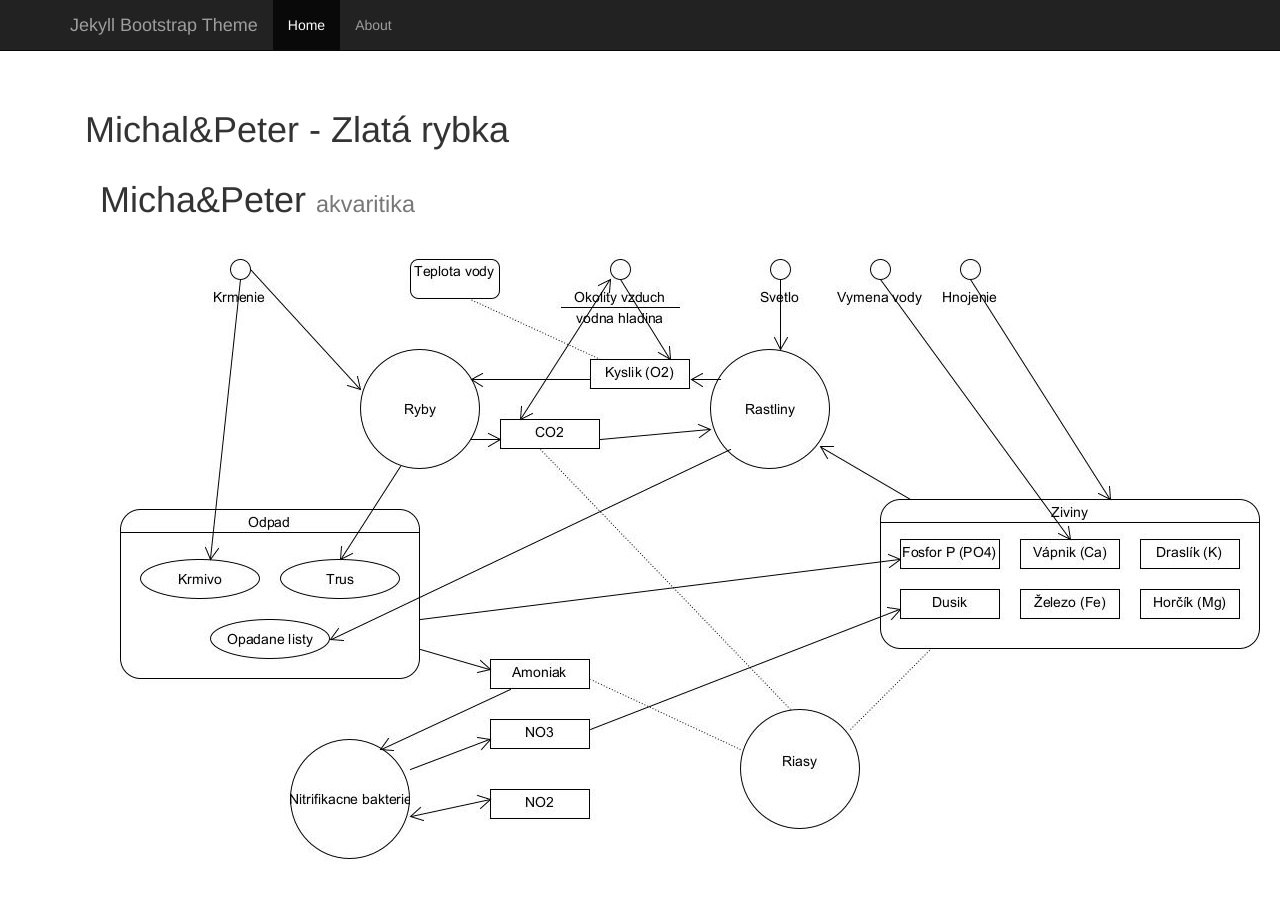
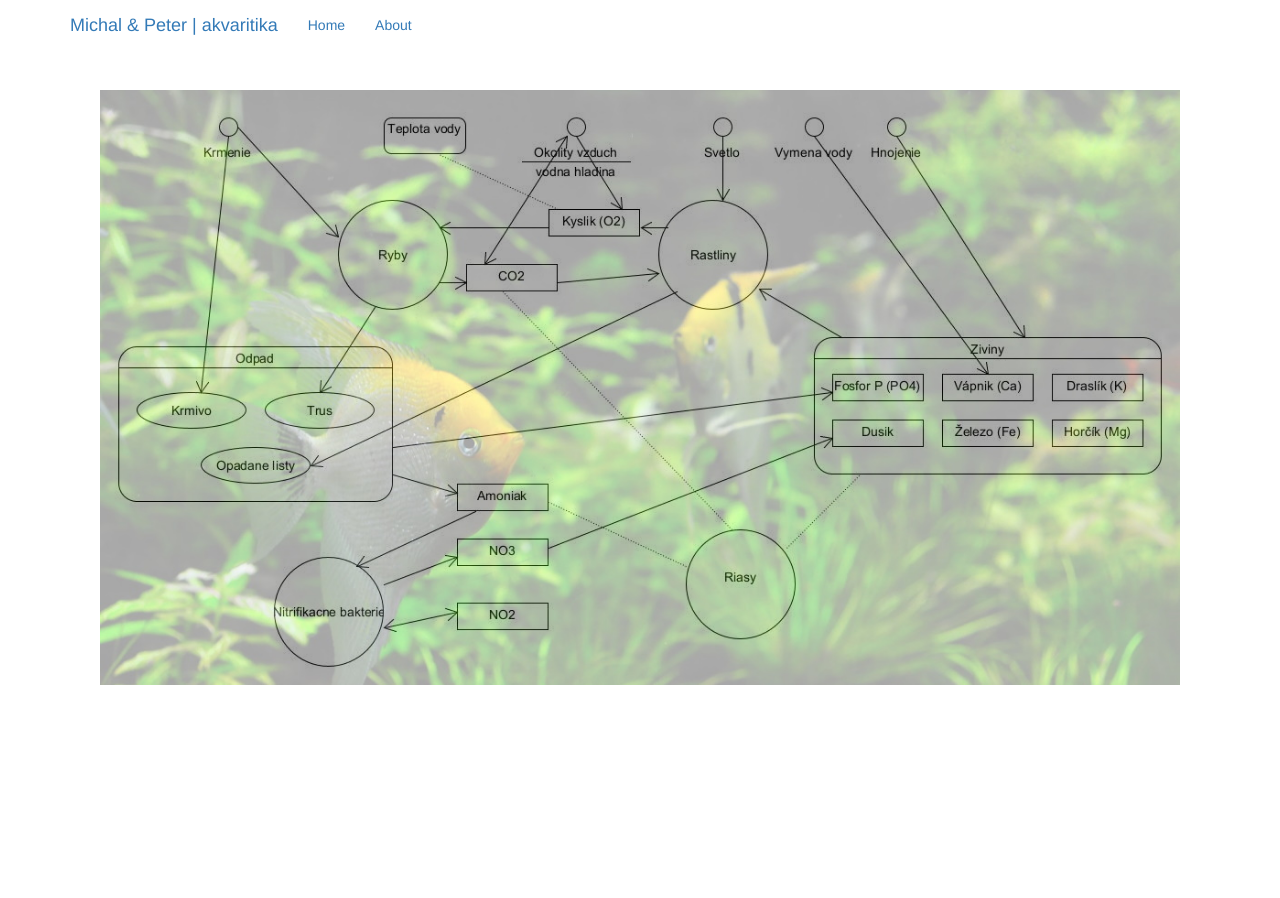
Before and after one commit to fridoman/fridoman.github.io, a Jekyll site: the page built from index.html, in a window 1280 px wide and 929 px high. Shown: the top 898 px of the window. Built offline with Jekyll 4.4.1, drawn with Linux system fonts in a browser that asks for light colours; nearby versions of some CDN libraries.

Commit message:
better image

```diff
--- a/_config.yml
+++ b/_config.yml
@@ -1,7 +1,7 @@
 ###########
 # site.url, site.title
 
-title: 'Jekyll Bootstrap Theme'
+title: 'Michal & Peter | akvaritika'
 
 ## note:
 #  use site.path in your templates to make it work for both protocols e.g. http and https
--- a/_layouts/default.html
+++ b/_layouts/default.html
@@ -10,7 +10,7 @@
    <script src="{{ site.path }}/js/bootstrap.min.js"></script>
 </head>
 <body>
-  <nav class="navbar navbar-inverse navbar-fixed-top">
+  <nav class="navbar navbar-fixed-top">
       <div class="container">
         <div class="navbar-header">
           <button type="button" class="navbar-toggle collapsed" data-toggle="collapse" data-target="#navbar" aria-expanded="false" aria-controls="navbar">
@@ -24,7 +24,7 @@
         <div id="navbar" class="collapse navbar-collapse">
           <ul class="nav navbar-nav">
             <li class="active"><a href="#">Home</a></li>
-            <li><a href="https://github.com/henrythemes/jekyll-bootstrap-theme">About</a></li>
+            <li><a href="#">About</a></li>
           </ul>
         </div><!--/.nav-collapse -->
       </div>
--- a/index.html
+++ b/index.html
@@ -3,13 +3,10 @@ layout: default
 title:  'Welcome'
 ---
 
-<h1>Michal&Peter - Zlatá rybka</h1>
-
-<div class="p-5 mb-4 bg-light rounded-3">
+<div class="p-5 mb-4 rounded-3">
   <div class="container-fluid py-5">
-    <h1 class="display-5 fw-bold">Micha&Peter <small>akvaritika</small></h1>
     <p class="fs-4">
-      <img src="images/akvaristika.jpg" alt="">
+      <img src="images/akvaristika2.jpg" alt="" style="width: 100%;">
     </p>
   </div>
 </div>
```
Also changed, not shown: images/akvaristika2.jpg (added).
